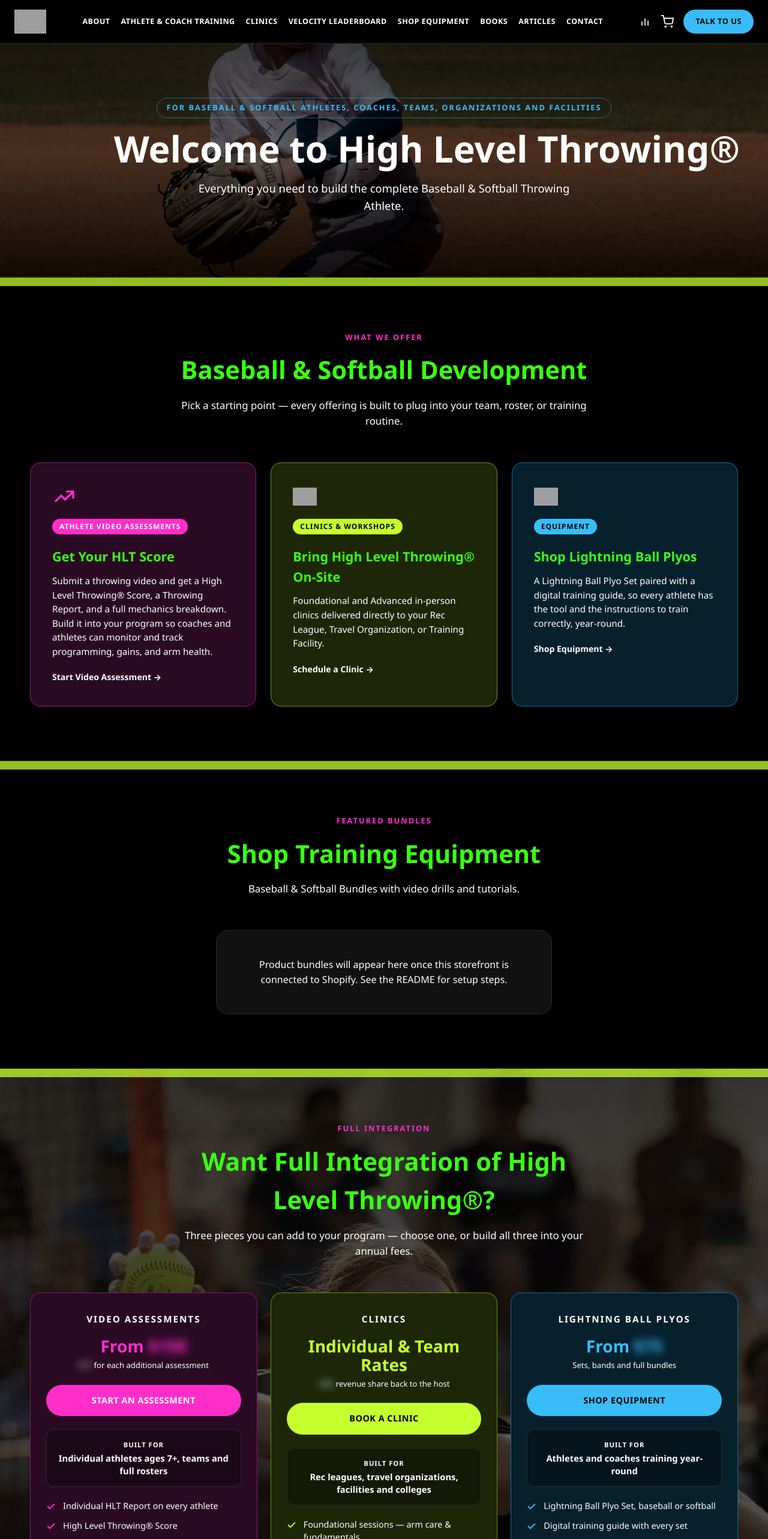
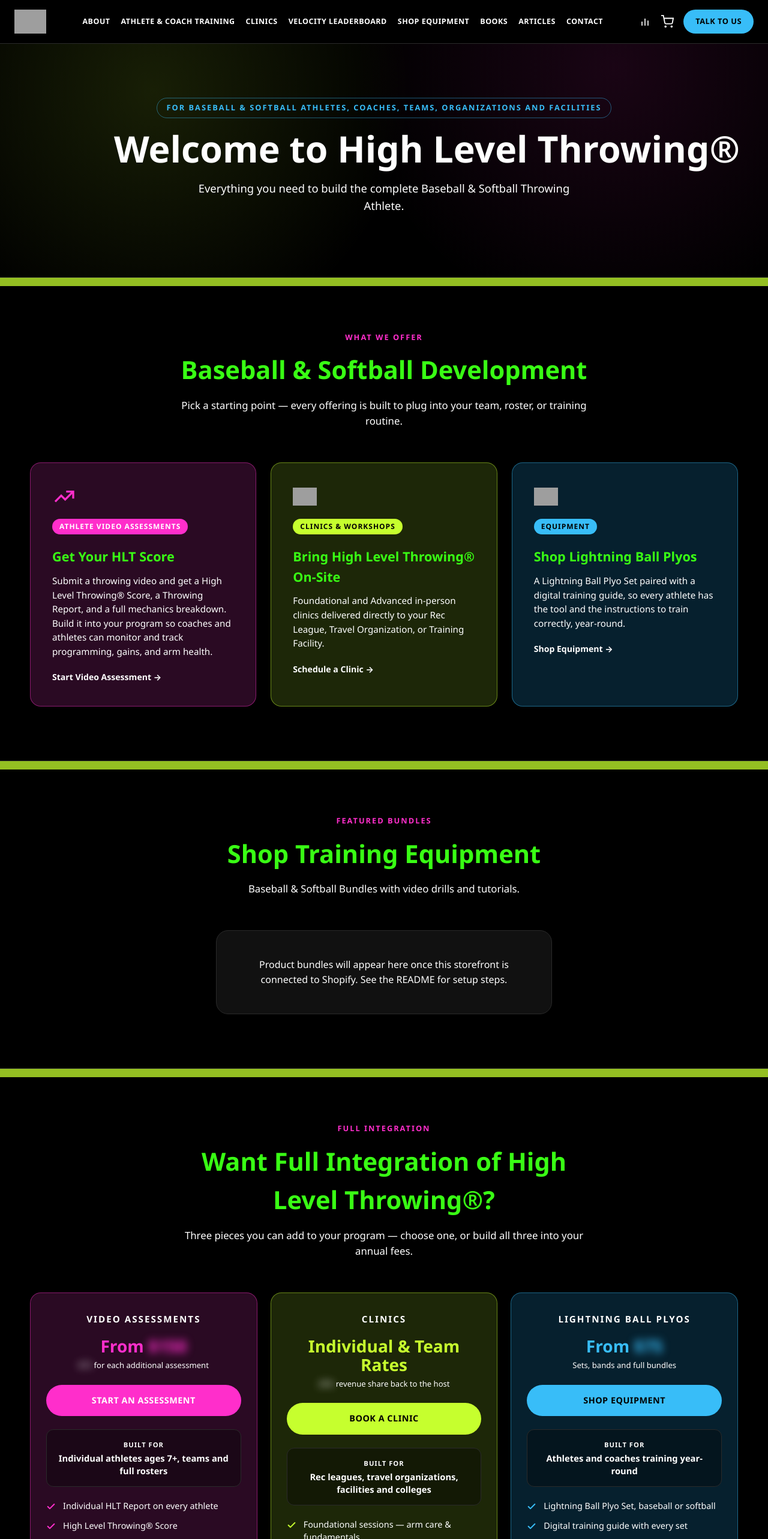
Before and after one commit to highlevelthrowing/High-Level-Throwing, a Next.js app: page / in a window 1280 px wide. Shown: the top 2566 px of the page at 60% size. Built offline with nearby package versions, Linux system fonts and the light colour scheme; grey boxes are pictures that could not be loaded.

Commit message:
Take the background photos off both homepage blocks
The integration block and its tiers stay; only the photo behind them is
gone. The CSS and the optimized images remain in place, so re-enabling
either is a one-class change.

Co-Authored-By: Claude Opus 5 <noreply@anthropic.com>

```diff
--- a/src/app/page.tsx
+++ b/src/app/page.tsx
@@ -120,7 +120,7 @@ export default async function Home() {
 
   return (
     <div className="home">
-      <section className="hero section-photo section-photo--baseball">
+      <section className="hero">
         <div className="eyebrow">For Baseball & Softball Athletes, Coaches, Teams, Organizations and Facilities</div>
         <h1 className="hero-title-oneline">
           Welcome to High Level Throwing<em style={{ color: "#fff" }}>®</em>
@@ -229,7 +229,7 @@ export default async function Home() {
         )}
       </section>
 
-      <section id="integration" className="section-photo section-photo--softball" style={{ borderBottom: "1px solid var(--border)" }}>
+      <section id="integration" style={{ borderBottom: "1px solid var(--border)" }}>
         <div className="section-head">
           <div className="section-tag">Full Integration</div>
           <h2>Want Full Integration of High Level Throwing®?</h2>
```
